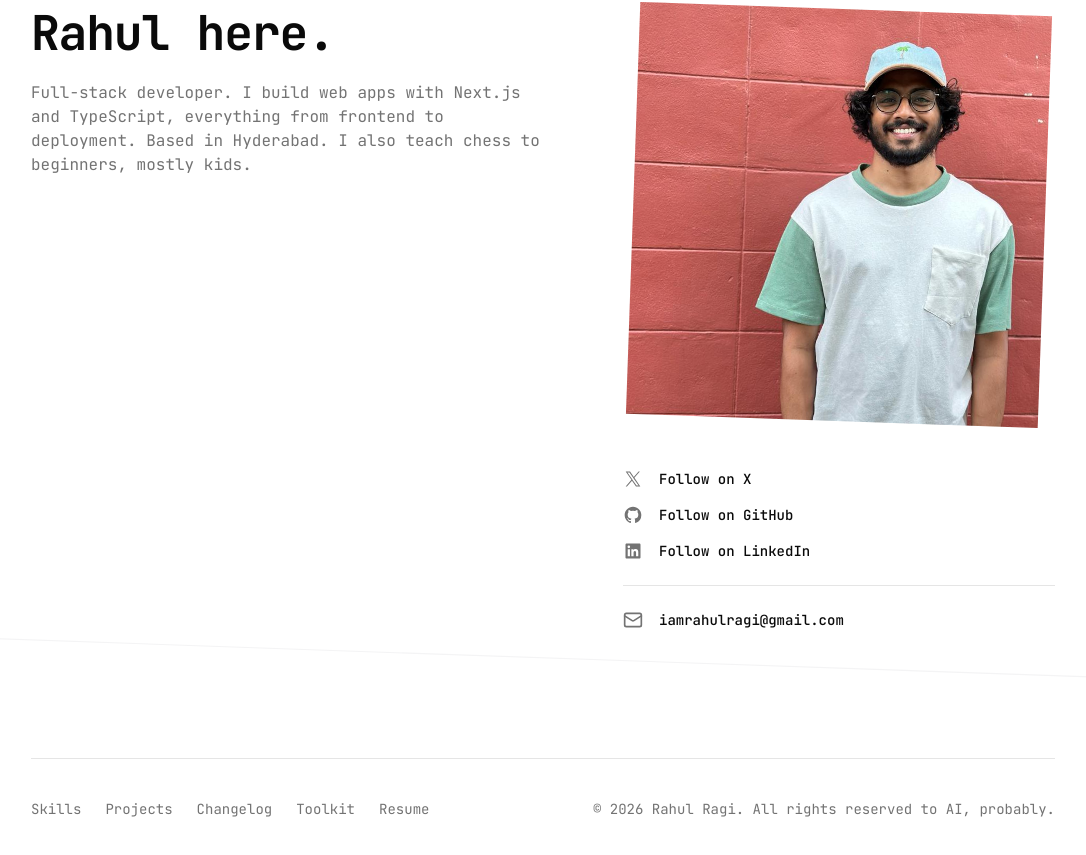
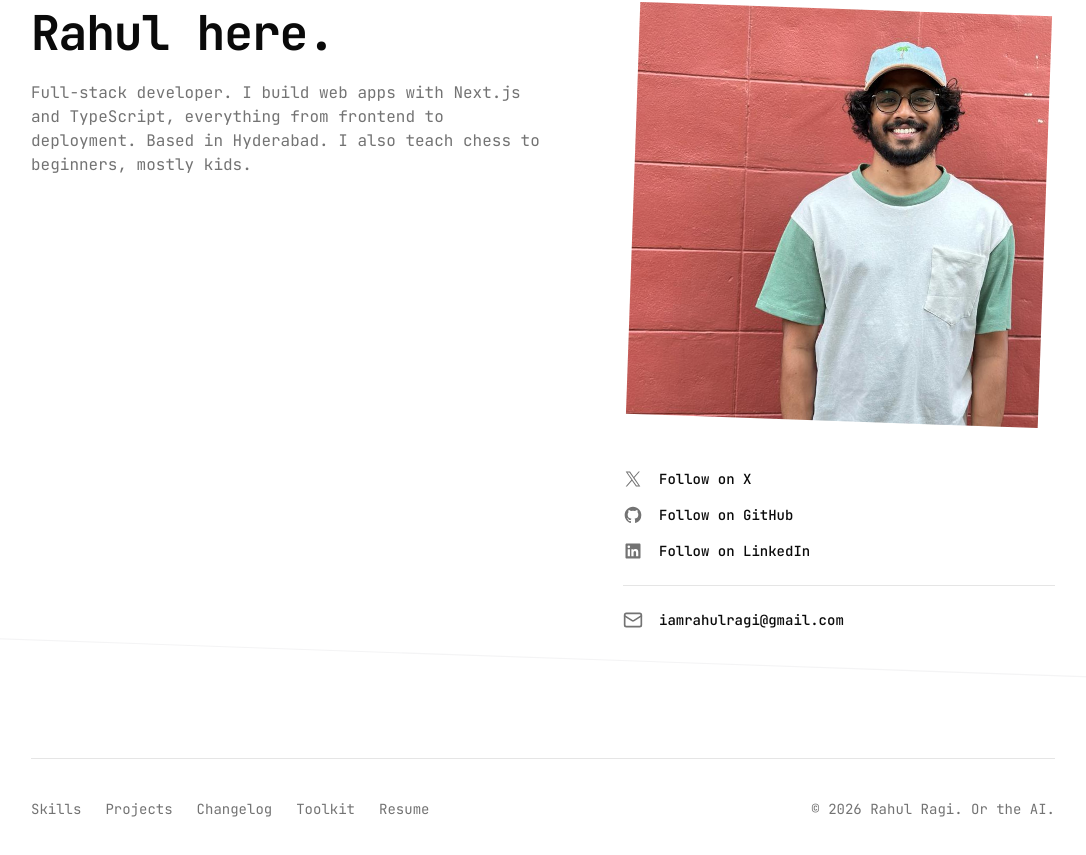
Before and after one commit to rahulragidev/personal-website-template, a Next.js app: page / in a window 1280 px wide. Shown: the part 183-1038 px from the top of the page, without its empty margins (97-1183 px from the left). Built offline with nearby package versions, Linux system fonts and the light colour scheme.

Commit message:
Update footer copyright language to a more playful tone, changing text from "All rights reserved to AI, probably." to "Or the AI."

```diff
--- a/components/footer.tsx
+++ b/components/footer.tsx
@@ -34,8 +34,7 @@ export function Footer() {
 						<NavLink href="/resume">Resume</NavLink>
 					</nav>
 					<p className="text-nav text-muted-foreground">
-						&copy; {new Date().getFullYear()} {siteConfig.name}. All rights
-						reserved to AI, probably.
+						&copy; {new Date().getFullYear()} {siteConfig.name}. Or the AI.
 					</p>
 				</div>
 			</Container>
```
